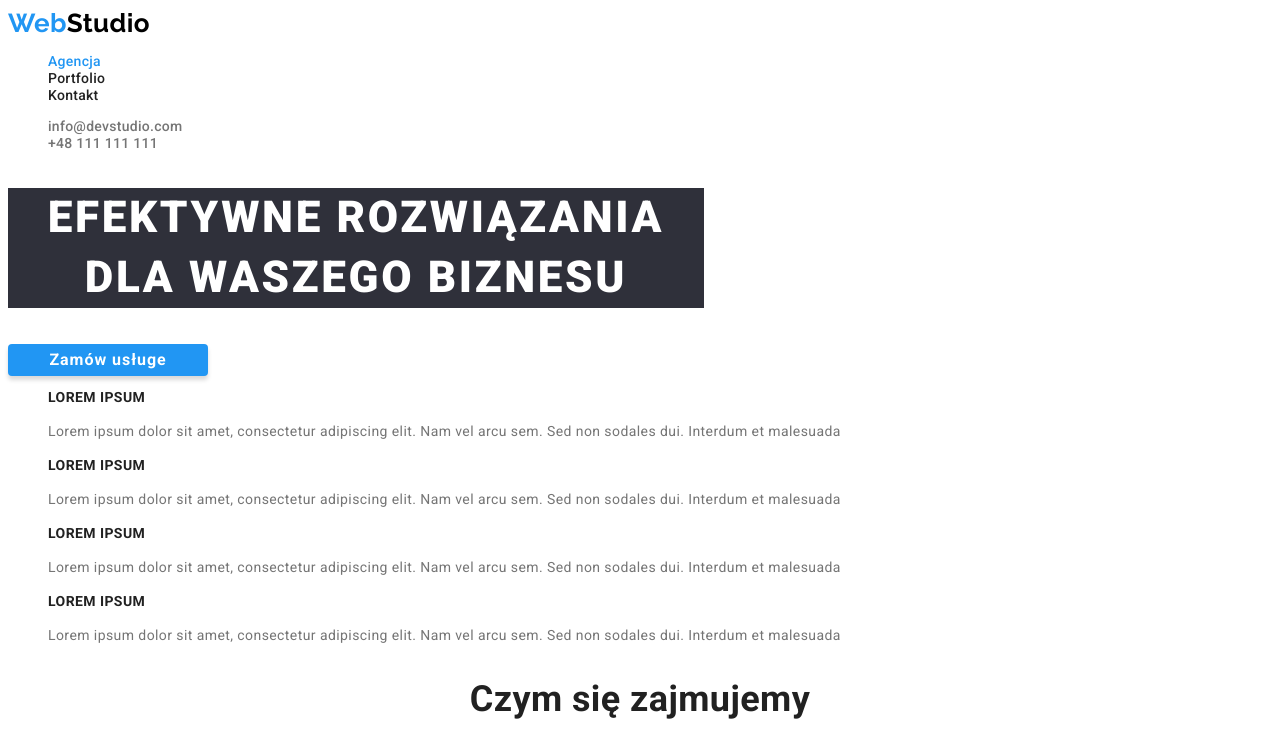
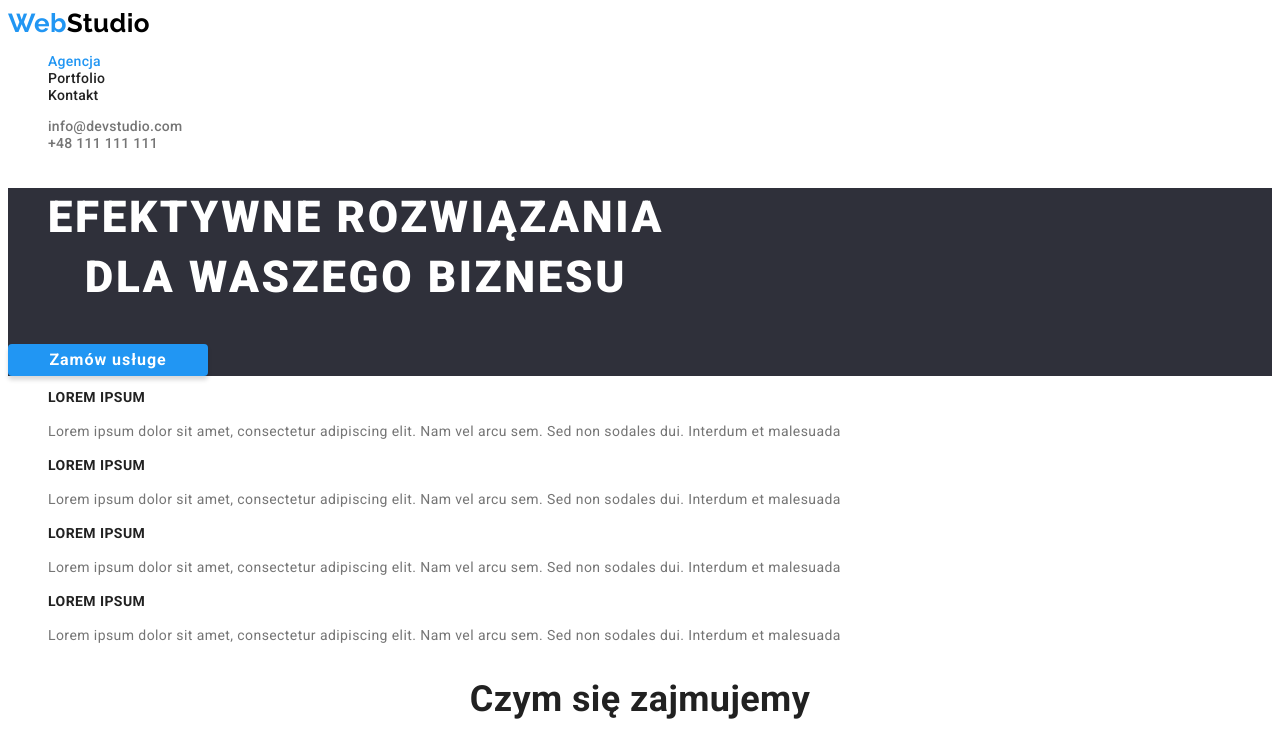
Before and after one commit to GosiaDabrowska/goit-markup-hw-02, a plain HTML site: page index.html in a window 1280 px wide. Shown: the top 747 px of the page. Drawn offline with Linux system fonts and the light colour scheme.

Commit message:
utworzenie klasy "hero-section"
aby wstawić kolor tła na główne hasło i przycisk

```diff
--- a/index.html
+++ b/index.html
@@ -37,7 +37,7 @@
 
     <main>
       <!--Największe hasło na stronie-->
-      <section>
+      <section class="hero-section">
         <h1 class="hero-title">EFEKTYWNE ROZWIĄZANIA DLA WASZEGO BIZNESU</h1>
         <button class="button-order" type="button">Zamów usługe</button>
       </section>
--- a/style.css/styles.css
+++ b/style.css/styles.css
@@ -79,6 +79,10 @@ a {
   cursor: pointer;
 }
 
+.hero-section {
+  background-color: var(--accent-color);
+}
+
 .hero-title {
   width: 696px;
   font-weight: 900;
@@ -87,7 +91,6 @@ a {
   letter-spacing: 0.06em;
   text-transform: uppercase;
   text-align: center;
-  background-color: var(--accent-color);
   color: var(--background-color);
 }
 
@@ -101,7 +104,7 @@ a {
 
   font-weight: 700;
   font-size: 16px;
-  line-height: 1.86;
+  line-height: 1.88;
   letter-spacing: 0.06em;
   font-family: 'roboto';
   cursor: pointer;
```
